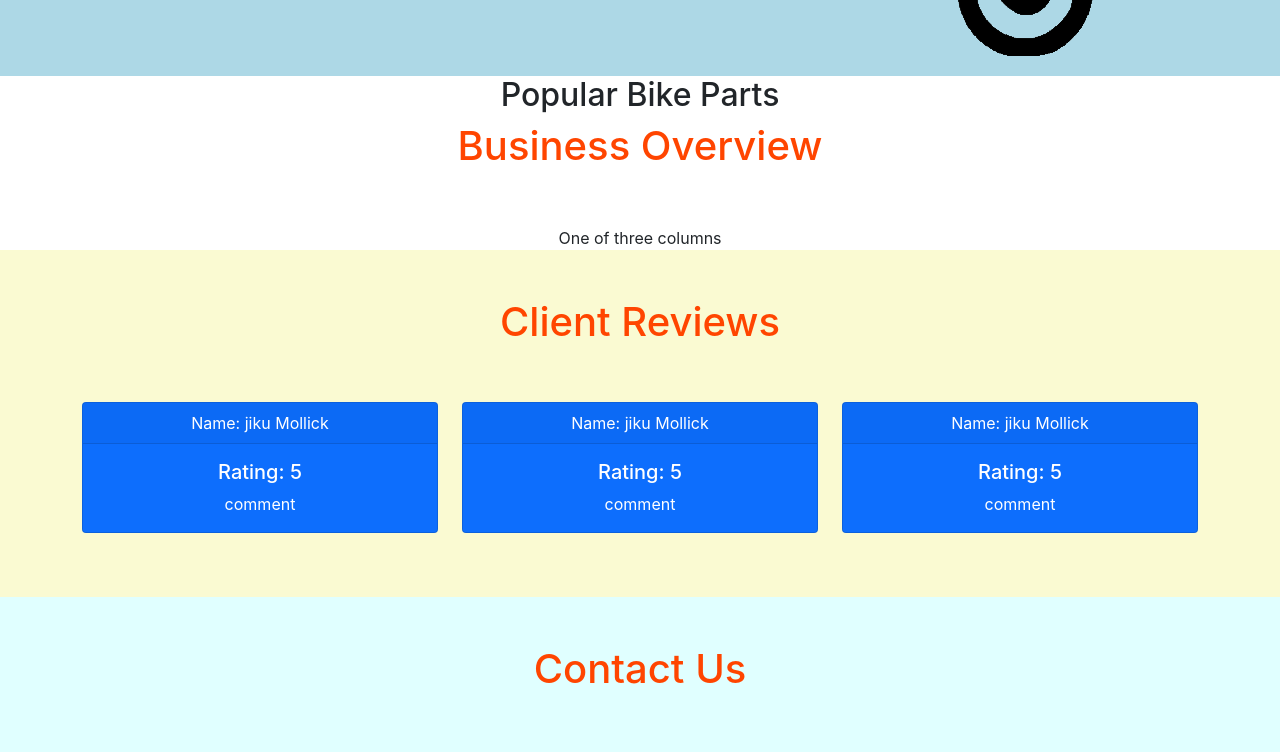
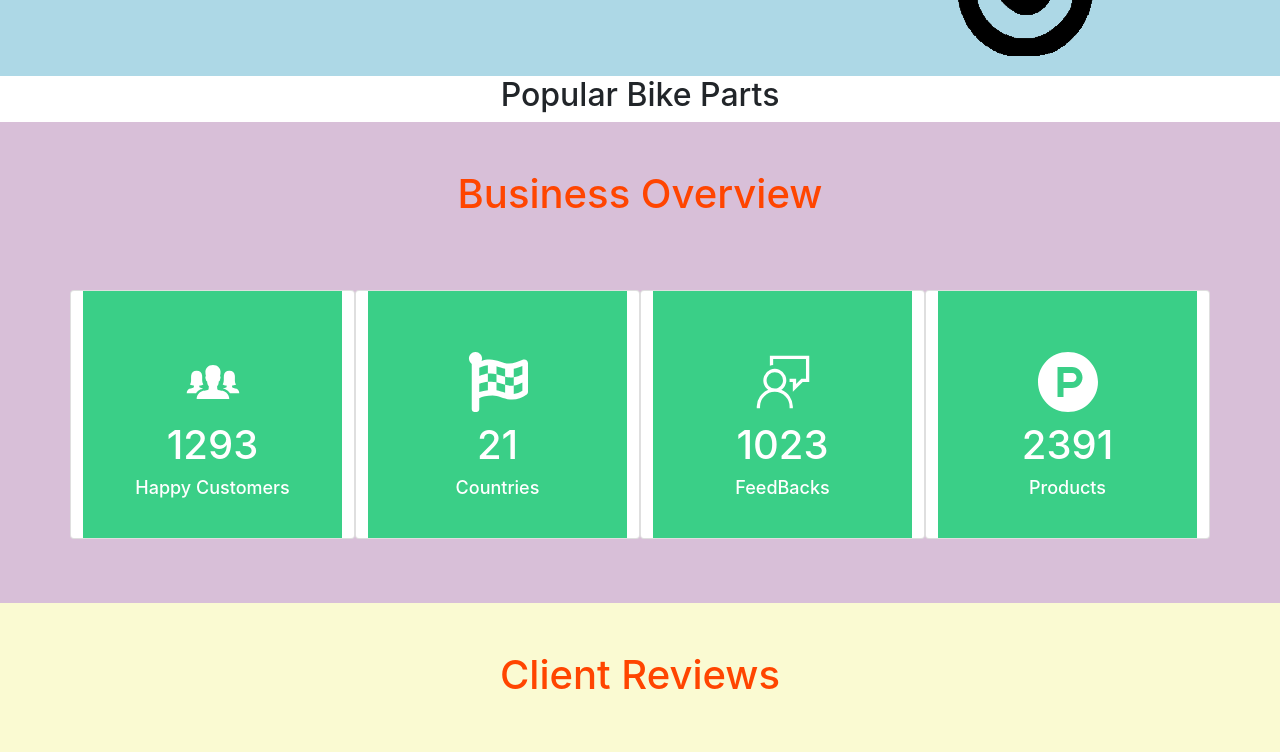
Before and after one commit to jicumollick/baiku-manufacture-client, a React (Create React App) app: page / in a window 1280 px wide. Shown: the part 520-1272 px from the top of the page. Built offline with nearby package versions, Linux system fonts and the light colour scheme.

Commit message:
business overview section done

```diff
--- a/package.json
+++ b/package.json
@@ -9,6 +9,7 @@
     "react": "^18.1.0",
     "react-dom": "^18.1.0",
     "react-hook-form": "^7.31.2",
+    "react-icons": "^4.3.1",
     "react-router-dom": "^6.3.0",
     "react-scripts": "5.0.1",
     "react-toastify": "^9.0.1",
--- a/src/App.css
+++ b/src/App.css
@@ -54,3 +54,35 @@
   font-weight: bold;
   border-radius: 10px;
 }
+
+/* Counter design  */
+
+.counter-box {
+	display: block;
+	background: #f6f6f6;
+	padding: 40px 20px 37px;
+	text-align: center
+}
+
+.counter-box p {
+	margin: 5px 0 0;
+	padding: 0;
+	color: #909090;
+	font-size: 18px;
+	font-weight: 500
+}
+
+.counter-box i {
+	font-size: 60px;
+	color: #d2d2d2
+}
+
+.counter-box.colored {
+  background: #3acf87;
+}
+
+.counter-box.colored p,
+.counter-box.colored i,
+.counter-box.colored .counter {
+color: #fff
+}
--- a/src/Pages/Home/BusinessSummary.js
+++ b/src/Pages/Home/BusinessSummary.js
@@ -1,11 +1,60 @@
 import React from "react";
-
+import { FaBeer } from "react-icons/fa";
+import { IoIosPeople } from "react-icons/io";
+import { FaFlagCheckered } from "react-icons/fa";
+import { VscFeedback } from "react-icons/vsc";
+import { SiProducthunt } from "react-icons/si";
 const BusinessSummary = () => {
   return (
-    <div class="container">
-      <h1 className="primary-color pb-5">Business Overview</h1>
-      <div class="row">
-        <div class="col-sm">One of three columns</div>
+    <div className="py-5" style={{ backgroundColor: "Thistle" }}>
+      <div class="container">
+        <h1 className="primary-color pb-5">Business Overview</h1>
+        <div class="row">
+          <div class="card rounded my-3 col-12 col-md-3">
+            <div class="counter-box colored">
+              <i class="">
+                {" "}
+                <IoIosPeople />
+              </i>{" "}
+              <br />
+              <span class="counter h1">1293</span>
+              <p>Happy Customers</p>
+            </div>
+          </div>
+          <div class="card rounded my-3 col-12 col-md-3">
+            <div class="counter-box colored">
+              <i class="">
+                {" "}
+                <FaFlagCheckered></FaFlagCheckered>
+              </i>{" "}
+              <br />
+              <span class="counter h1">21</span>
+              <p>Countries</p>
+            </div>
+          </div>
+          <div class="card rounded my-3 col-12 col-md-3">
+            <div class="counter-box colored">
+              <i class="">
+                {" "}
+                <VscFeedback />
+              </i>{" "}
+              <br />
+              <span class="counter h1">1023</span>
+              <p>FeedBacks</p>
+            </div>
+          </div>
+          <div class="card rounded my-3 col-12 col-md-3">
+            <div class="counter-box colored">
+              <i class="">
+                {" "}
+                <SiProducthunt />
+              </i>{" "}
+              <br />
+              <span class="counter h1">2391</span>
+              <p>Products</p>
+            </div>
+          </div>
+        </div>
       </div>
     </div>
   );
```
Also changed, not shown: 1 other file (tests, documents, lock files or other folders).
